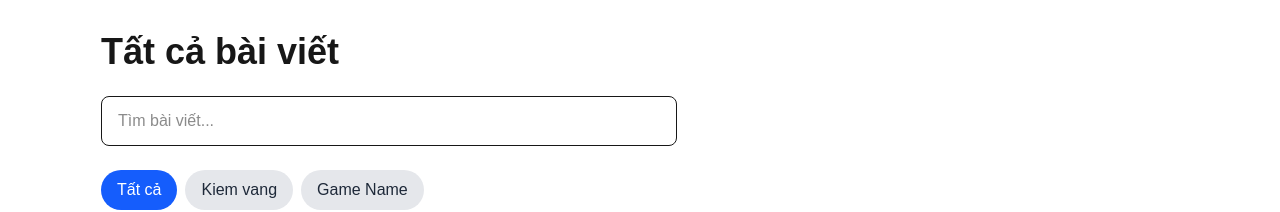
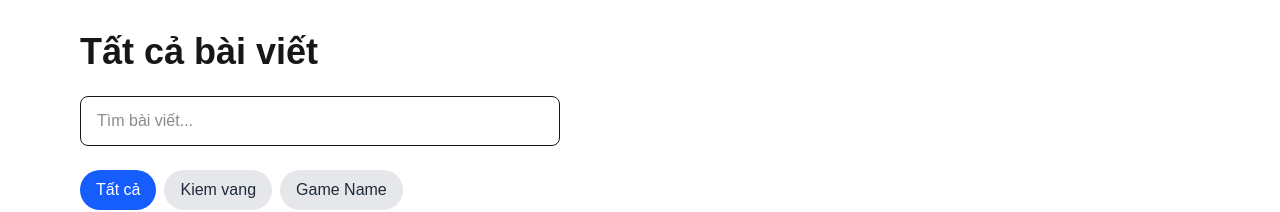
Before and after one commit to LuongTanTai200803/game-info-site, a Next.js app: page /posts in a window 1280 px wide. Shown: the top 212 px of the page. Built offline with nearby package versions, Linux system fonts and the light colour scheme.

Commit message:
fix weigh search

```diff
--- a/components/PostList.tsx
+++ b/components/PostList.tsx
@@ -38,18 +38,18 @@
   }, [posts, keyword, selectedCategory]);
 
   return (
-    <div className="max-w-6xl mx-auto px-4 py-8">
+    <div className="w-full max-w-6xl mx-auto px-4 py-8">
       <h1 className="text-4xl font-bold mb-6">Tất cả bài viết</h1>
 
-      <div className="w-full mb-6">
-        <div className="w-full max-w-xl">
-            <input
+      <div className="mb-6">
+        <div className="w-120 max-w-full">
+          <input
             type="search"
             placeholder="Tìm bài viết..."
             value={keyword}
             onChange={(e) => setKeyword(e.target.value)}
             className="block w-full border rounded-lg px-4 py-3"
-            />
+          />
         </div>
       </div>
 
--- a/public/admin/config.yml
+++ b/public/admin/config.yml
@@ -2,12 +2,6 @@
   name: git-gateway
   branch: main
 
-media_library:
-  name: cloudinary
-  config:
-    cloud_name: "cjd5et2o"
-    api_key: "883771568633784"
-    folder: "game-info-site/posts"
 
 collections:
   - name: "posts"
```
